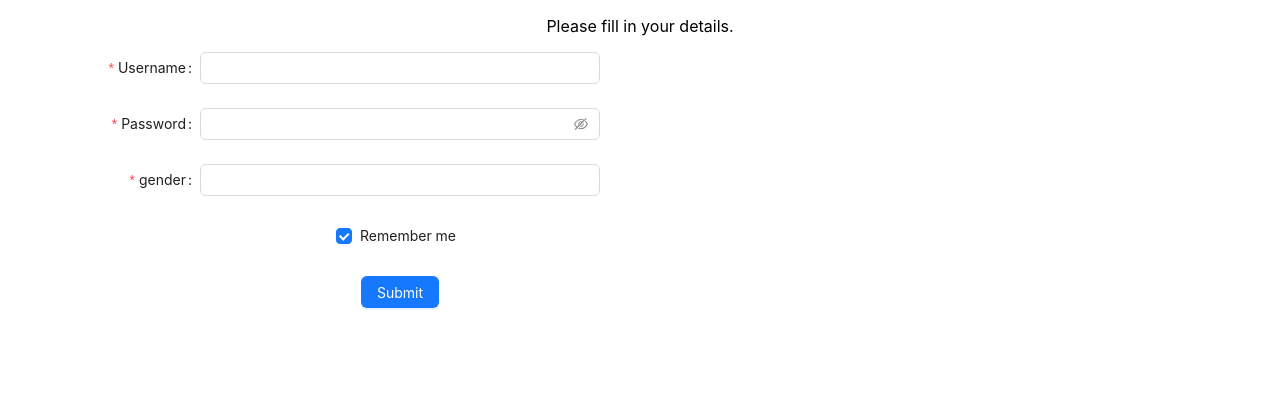
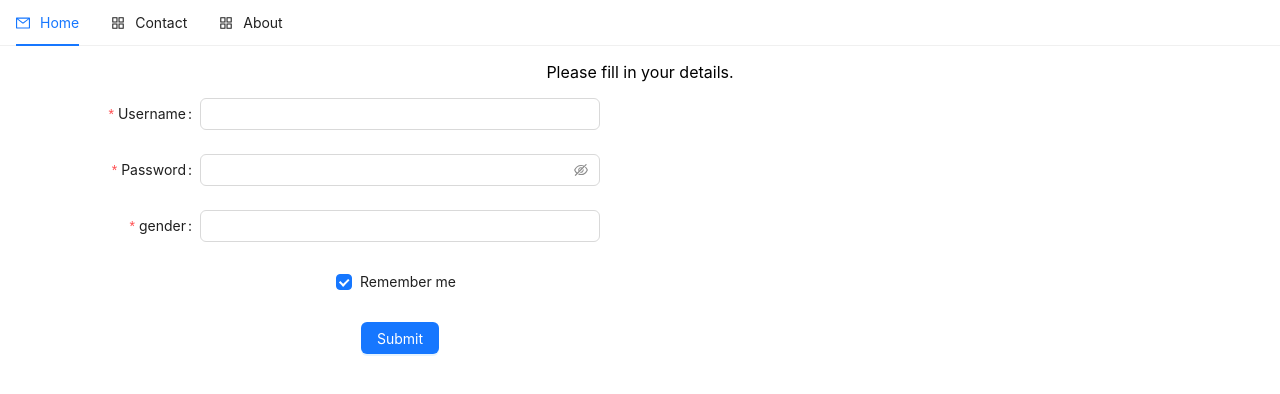
Before and after one commit to panchetty/Healsecurity-ui, a React (Create React App) app: page / in a window 1280 px wide. Shown: the top 394 px of the page. Built offline with nearby package versions, Linux system fonts and the light colour scheme.

Commit message:
main file

```diff
--- /dev/null
+++ b/src/Main.js
@@ -0,0 +1,15 @@
+import React from 'react';
+
+import Contact from './contactus/Contact';
+import Nav from './Nav';
+
+const Main =()=>{
+    return(
+        <>
+        <Nav/>
+        <Contact/>
+        </>
+    )
+}
+
+export default Main;
--- a/src/index.js
+++ b/src/index.js
@@ -1,15 +1,14 @@
 import React from 'react';
 import ReactDOM from 'react-dom/client';
 import './index.css';
-import App from './App';
-import Nav from './Nav';
-import Contact from './contactus/Contact';
+
 import reportWebVitals from './reportWebVitals';
+import Main from './Main';
 
 const root = ReactDOM.createRoot(document.getElementById('root'));
 root.render(
   <React.StrictMode>
-    <Contact />
+    <Main />
   </React.StrictMode>
 );
 
```
Also changed, not shown: 1 other file (tests, documents, lock files or other folders).
